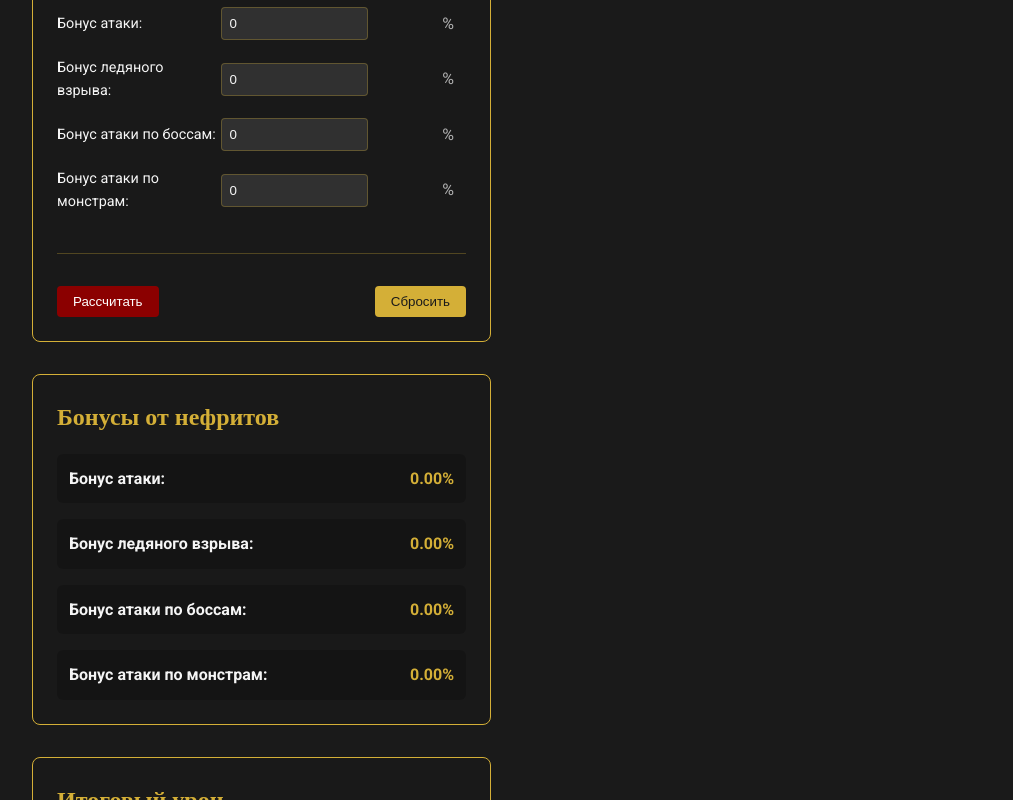
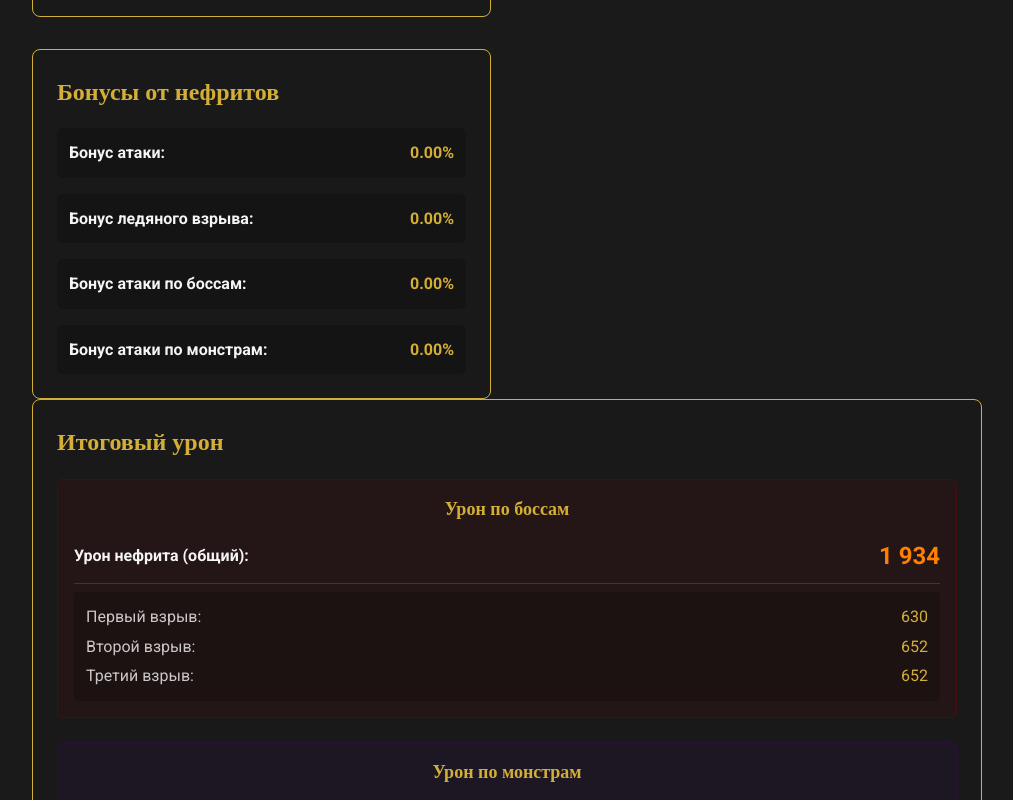
Before and after one commit to Dimanchick22/Naraka-PVE-Wiki, a React (Vite) app in the folder frontend/: page /damage-calculator in a window 1280 px wide. Shown: the part 1280-2080 px from the top of the page, without its empty margins (258-1271 px from the left). Built offline with nearby package versions, Linux system fonts and the light colour scheme.

Commit message:
Project: version 0.2.1

```diff
--- a/frontend/src/pages/DamageCalculator/components/CalculatorForm.jsx
+++ b/frontend/src/pages/DamageCalculator/components/CalculatorForm.jsx
@@ -2,7 +2,7 @@ import React from "react";
 import FormSection from "./FormSection";
 
 /**
- * Компонент формы калькулятора
+ * Компонент формы калькулятора (удалены поля для ввода бонусов нефритов)
  * @param {Object} props - Свойства компонента
  * @param {Object} props.calculator - Объект состояния калькулятора из хука useCalculator
  * @returns {JSX.Element} - Элемент компонента
@@ -36,19 +36,8 @@ const CalculatorForm = ({ calculator }) => {
     setTessaF,
     consciousnessMatch,
     setConsciousnessMatch,
-    jadeAttackBonus,
-    setJadeAttackBonus,
-    jadeIceExplosionBonus,
-    setJadeIceExplosionBonus,
-    jadeBossAttackBonus,
-    setJadeBossAttackBonus,
-    jadeMonsterAttackBonus,
-    setJadeMonsterAttackBonus,
 
     // Действия
-    handleNumericInput,
-    handlePercentInput,
-    performCalculation,
     resetAll,
   } = calculator;
 
@@ -196,71 +185,7 @@ const CalculatorForm = ({ calculator }) => {
         </div>
       </FormSection>
 
-      <FormSection title="Бонусы от нефритов">
-        <div className="form-group">
-          <label htmlFor="jadeAttackBonus">Бонус атаки:</label>
-          <div className="input-with-suffix">
-            <input
-              type="number"
-              id="jadeAttackBonus"
-              value={jadeAttackBonus * 100}
-              onChange={handlePercentInput(setJadeAttackBonus)}
-              min="0"
-              step="1"
-            />
-            <span className="input-suffix">%</span>
-          </div>
-        </div>
-        <div className="form-group">
-          <label htmlFor="jadeIceExplosionBonus">Бонус ледяного взрыва:</label>
-          <div className="input-with-suffix">
-            <input
-              type="number"
-              id="jadeIceExplosionBonus"
-              value={jadeIceExplosionBonus * 100}
-              onChange={handlePercentInput(setJadeIceExplosionBonus)}
-              min="0"
-              step="1"
-            />
-            <span className="input-suffix">%</span>
-          </div>
-        </div>
-        <div className="form-group">
-          <label htmlFor="jadeBossAttackBonus">Бонус атаки по боссам:</label>
-          <div className="input-with-suffix">
-            <input
-              type="number"
-              id="jadeBossAttackBonus"
-              value={jadeBossAttackBonus * 100}
-              onChange={handlePercentInput(setJadeBossAttackBonus)}
-              min="0"
-              step="1"
-            />
-            <span className="input-suffix">%</span>
-          </div>
-        </div>
-        <div className="form-group">
-          <label htmlFor="jadeMonsterAttackBonus">
-            Бонус атаки по монстрам:
-          </label>
-          <div className="input-with-suffix">
-            <input
-              type="number"
-              id="jadeMonsterAttackBonus"
-              value={jadeMonsterAttackBonus * 100}
-              onChange={handlePercentInput(setJadeMonsterAttackBonus)}
-              min="0"
-              step="1"
-            />
-            <span className="input-suffix">%</span>
-          </div>
-        </div>
-      </FormSection>
-
       <div className="form-actions">
-        <button className="btn btn-primary" onClick={performCalculation}>
-          Рассчитать
-        </button>
         <button className="btn btn-secondary" onClick={resetAll}>
           Сбросить
         </button>
--- a/frontend/src/pages/DamageCalculator/components/DamageSummary.jsx
+++ b/frontend/src/pages/DamageCalculator/components/DamageSummary.jsx
@@ -2,7 +2,7 @@ import React from "react";
 import { formatNumber } from "../utils/formatUtils";
 
 /**
- * Компонент для отображения итогового урона
+ * Компонент для отображения итогового урона (переработанная версия)
  * @param {Object} props - Свойства компонента
  * @param {Object} props.results - Результаты расчетов
  * @returns {JSX.Element | null} - Элемент компонента или null, если нет результатов
@@ -14,6 +14,7 @@ const DamageSummary = ({ results }) => {
     <div className="damage-summary">
       <h2 className="section-title">Итоговый урон</h2>
 
+      <div className="summary-blocks">
         <div className="summary-block boss-damage">
           <h3 className="summary-title">Урон по боссам</h3>
 
@@ -119,6 +120,7 @@ const DamageSummary = ({ results }) => {
             </div>
           </div>
         </div>
+      </div>
 
       <div className="summary-info">
         <div className="info-item">
--- a/frontend/src/pages/DamageCalculator/hooks/useCalculator.js
+++ b/frontend/src/pages/DamageCalculator/hooks/useCalculator.js
@@ -3,7 +3,7 @@ import { calculateDamage } from "../utils/calculationUtils";
 import { DEFAULT_CONSCIOUSNESS, DEFAULT_HERO_LEVEL } from "../constants";
 
 /**
- * Хук для работы с калькулятором урона (упрощенная версия)
+ * Хук для работы с калькулятором урона (убраны дублирующиеся поля)
  * @returns {Object} - Состояние калькулятора и функции управления
  */
 export const useCalculator = () => {
@@ -28,7 +28,7 @@ export const useCalculator = () => {
   const [tessaF, setTessaF] = useState(false);
   const [consciousnessMatch, setConsciousnessMatch] = useState(false);
 
-  // Параметры нефритов
+  // Параметры нефритов (устанавливаются только через JadesContainer)
   const [jadeAttackBonus, setJadeAttackBonus] = useState(0);
   const [jadeIceExplosionBonus, setJadeIceExplosionBonus] = useState(0);
   const [jadeBossAttackBonus, setJadeBossAttackBonus] = useState(0);
@@ -102,30 +102,8 @@ export const useCalculator = () => {
     setFrostboundLotus(false);
     setTessaF(false);
     setConsciousnessMatch(false);
-    setJadeAttackBonus(0);
-    setJadeIceExplosionBonus(0);
-    setJadeBossAttackBonus(0);
-    setJadeMonsterAttackBonus(0);
-  };
 
-  // Функция для обработки изменения численных полей
-  const handleNumericInput = (setter) => (e) => {
-    const value = parseFloat(e.target.value);
-    if (!isNaN(value)) {
-      setter(value);
-    } else if (e.target.value === "") {
-      setter(0);
-    }
-  };
-
-  // Функция для обработки изменения процентных полей
-  const handlePercentInput = (setter) => (e) => {
-    const value = parseFloat(e.target.value) / 100;
-    if (!isNaN(value)) {
-      setter(value);
-    } else if (e.target.value === "") {
-      setter(0);
-    }
+    // Не сбрасываем параметры нефритов, они управляются компонентом JadesContainer
   };
 
   return {
@@ -156,6 +134,8 @@ export const useCalculator = () => {
     setTessaF,
     consciousnessMatch,
     setConsciousnessMatch,
+
+    // Параметры нефритов
     jadeAttackBonus,
     setJadeAttackBonus,
     jadeIceExplosionBonus,
@@ -171,7 +151,5 @@ export const useCalculator = () => {
     // Функции
     performCalculation,
     resetAll,
-    handleNumericInput,
-    handlePercentInput,
   };
 };
--- a/frontend/src/pages/DamageCalculator/index.jsx
+++ b/frontend/src/pages/DamageCalculator/index.jsx
@@ -9,7 +9,7 @@ import { useCalculator } from "./hooks/useCalculator";
 import "../../styles/damageCalculator.css";
 
 /**
- * Основной компонент страницы калькулятора урона (переработанная версия)
+ * Основной компонент страницы калькулятора урона (исправленная версия)
  * @returns {JSX.Element} - Элемент компонента
  */
 const DamageCalculator = () => {
@@ -52,11 +52,8 @@ const DamageCalculator = () => {
           {/* Форма ввода параметров */}
           <CalculatorForm calculator={calculator} />
 
-          {/* Отображение бонусов от нефритов */}
+          {/* Отображение бонусов от нефритов (переместили в левую колонку под параметры) */}
           <JadeBonusesDisplay bonuses={jadeBonuses} />
-
-          {/* Итоговый урон */}
-          {calculator.results && <DamageSummary results={calculator.results} />}
         </div>
 
         <div className="right-column">
@@ -64,6 +61,13 @@ const DamageCalculator = () => {
           <JadesContainer onJadeBonusChange={handleJadeBonusChange} />
         </div>
       </div>
+
+      {/* Итоговый урон (на всю ширину, 2 колонки) */}
+      {calculator.results && (
+        <div className="full-width-damage-summary">
+          <DamageSummary results={calculator.results} />
+        </div>
+      )}
     </div>
   );
 };
```
Lines whose indentation alone changed are shown as unchanged.
